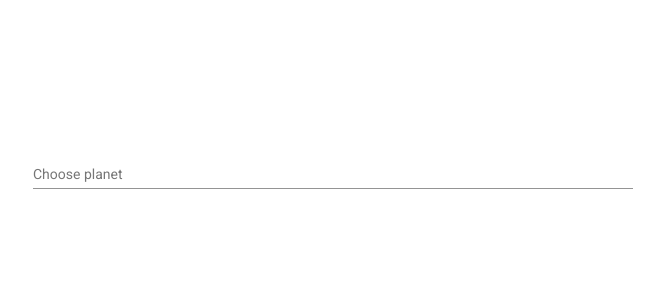
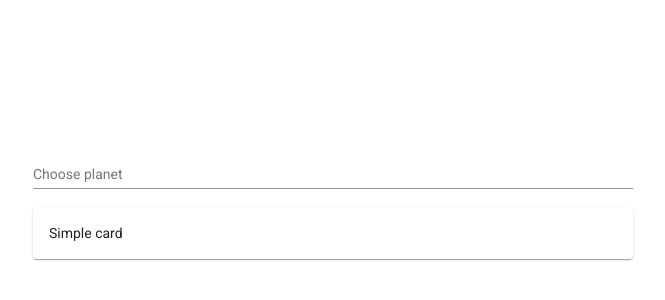
Before and after one commit to ViachaslauBohdan/list-of-planets, an Angular app: page / in a window 1280 px wide. Shown: the part 50-350 px from the top of the page, without its empty margins (307-972 px from the left). Built offline with nearby package versions, Linux system fonts and the light colour scheme.

Commit message:
card component created

```diff
--- /dev/null
+++ b/src/app/common/card.component.html
@@ -0,0 +1 @@
+<mat-card>Simple card</mat-card>
--- /dev/null
+++ b/src/app/common/card.component.ts
@@ -0,0 +1,15 @@
+import { Component, OnInit } from '@angular/core';
+
+@Component({
+  selector: 'app-card',
+  templateUrl: './card.component.html',
+  styleUrls: ['./card.component.sass']
+})
+export class CardComponent implements OnInit {
+
+  constructor() { }
+
+  ngOnInit(): void {
+  }
+
+}
--- a/src/app/planets/planets.component.html
+++ b/src/app/planets/planets.component.html
@@ -1,5 +1,7 @@
 <div class="pln-container">
   <div class="input">
     <app-input></app-input>
+
+    <app-card></app-card>
   </div>
 </div>
```
Also changed, not shown: src/app/app.module.ts (+6 -2 lines), src/app/common/card.component.sass (added), 1 other file (tests, documents, lock files or other folders).
